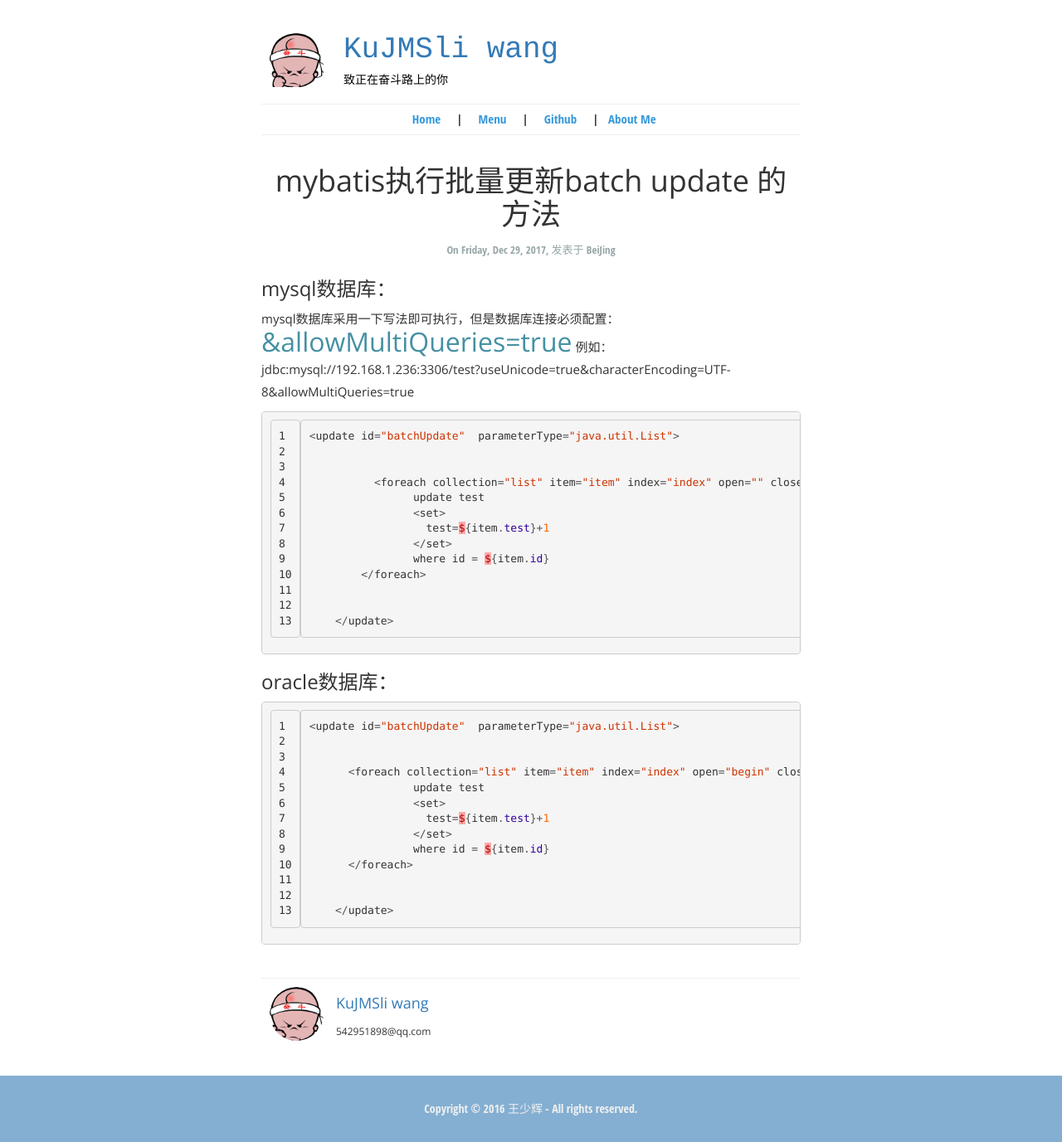
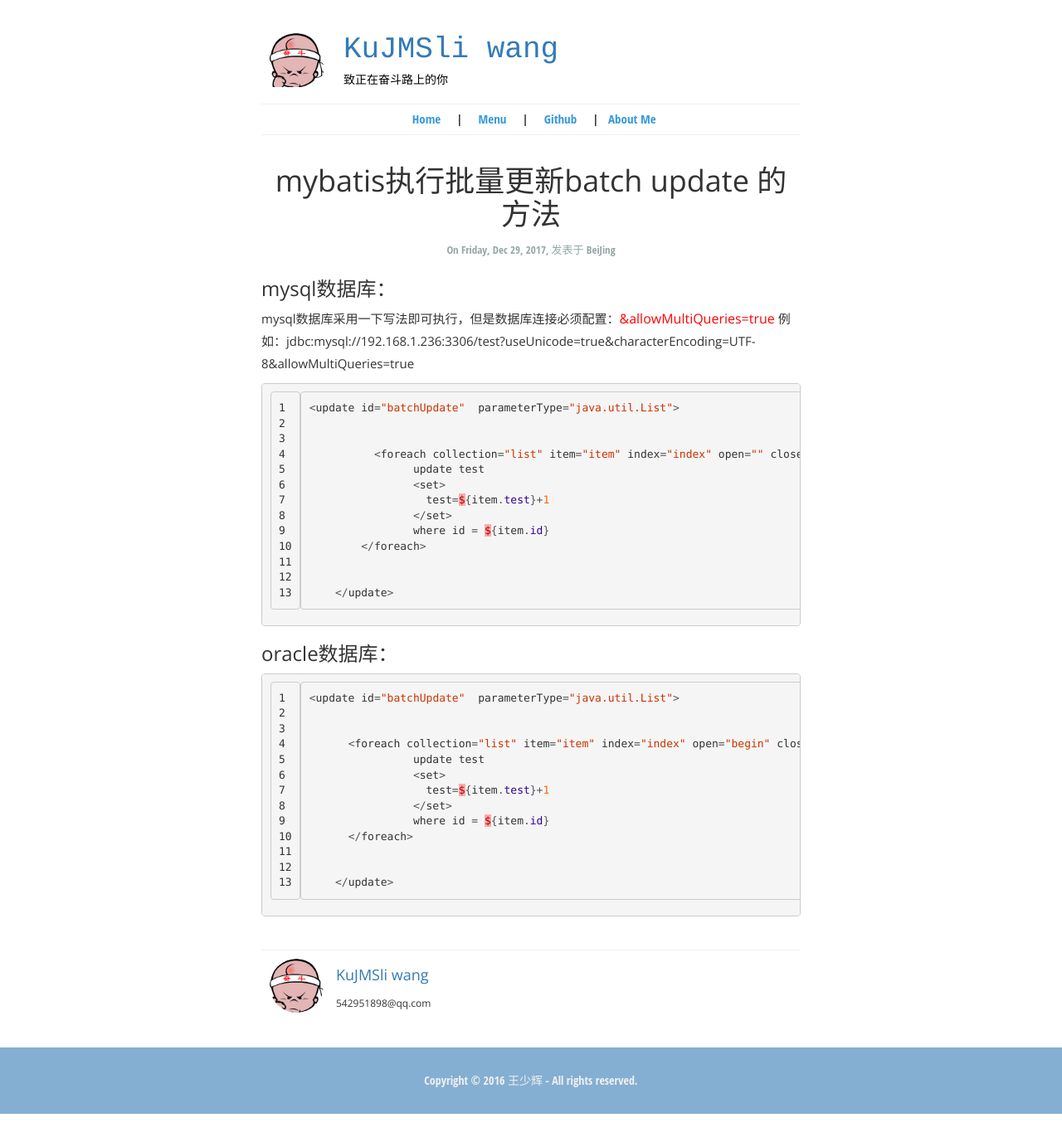
Before and after one commit to KuJMSliwang/KuJMSliwang.github.io, a Jekyll site: the page built from _posts/2017-12-29-Getting-Started.md, in a window 1280 px wide. Shown: the whole page at 83% size. Built offline with Jekyll 4.4.1, drawn with Linux system fonts in a browser that asks for light colours; after the commit the page ends 1343 px from its top, so only the background shows below that.

Commit message:
批量更新

````diff
--- a/_posts/2017-12-29-Getting-Started.md
+++ b/_posts/2017-12-29-Getting-Started.md
@@ -8,7 +8,7 @@
 ---
 
 ### mysql数据库：
-mysql数据库采用一下写法即可执行，但是数据库连接必须配置：<font color="#4590a3" size = "6px">&allowMultiQueries=true</font>
+mysql数据库采用一下写法即可执行，但是数据库连接必须配置：<font color="red" size = "3px">&allowMultiQueries=true</font>
 例如：jdbc:mysql://192.168.1.236:3306/test?useUnicode=true&amp;characterEncoding=UTF-8&allowMultiQueries=true
 
 ```java
````
